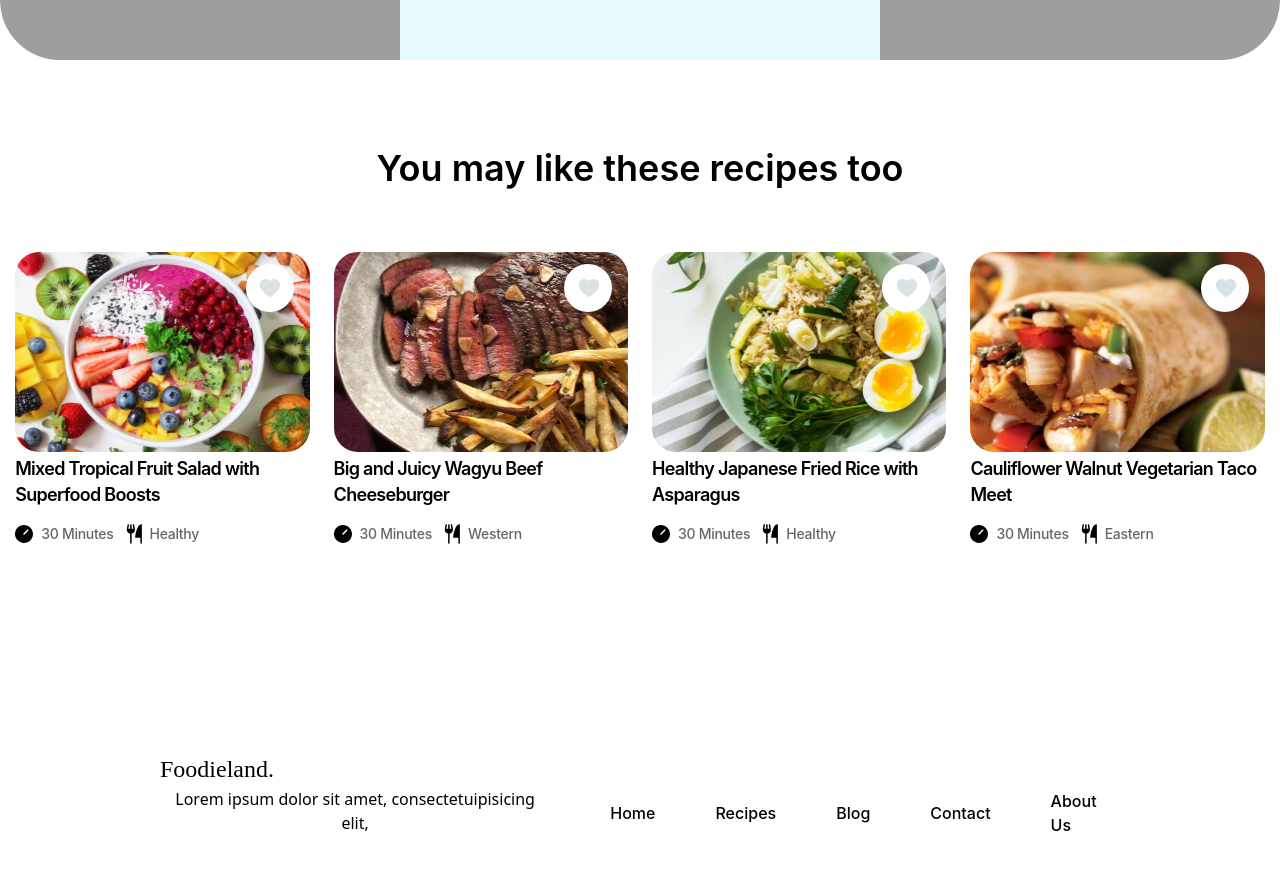
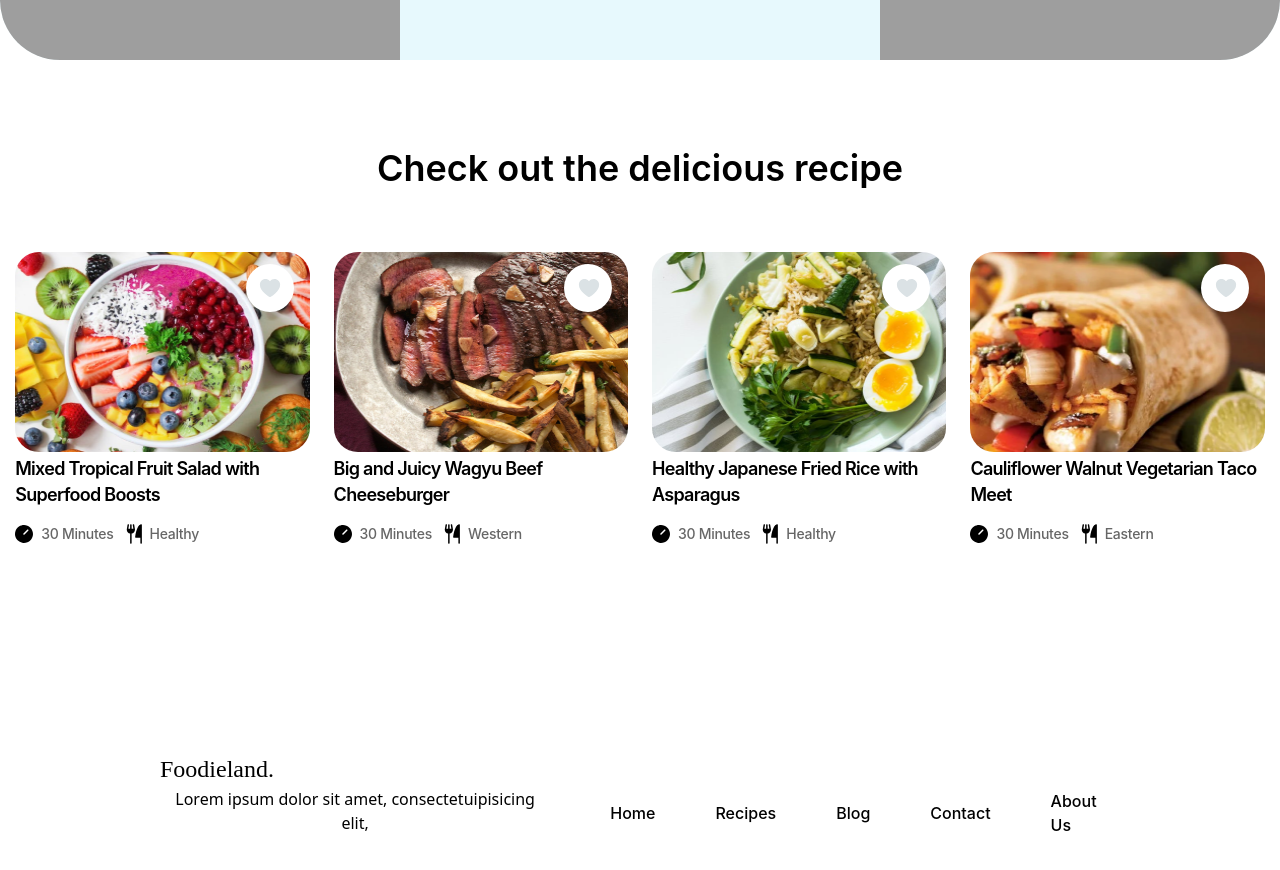
Before and after one commit to foodieland-project/foodieland-frontend, a React (Create React App) app: page /aboutUs in a window 1280 px wide. Shown: the part 1762-2632 px from the top of the page. Built offline with nearby package versions, Linux system fonts and the light colour scheme.

Commit message:
dynamic done

```diff
--- a/src/components/BasicComponents/recommendedRecipes/index.jsx
+++ b/src/components/BasicComponents/recommendedRecipes/index.jsx
@@ -1,5 +1,5 @@
 import MoreRecipeCard from "../moreRecipe/components/moreRecipeCard";
-function RecommendedRecipes() {
+function RecommendedRecipes({ title, length }) {
   const recommendedRecipesData = [
     {
       category: "product",
@@ -41,12 +41,10 @@ function RecommendedRecipes() {
   return (
     <section className="container font-inter flex flex-col py-2  mx-auto my-10 md:my-20">
       <div className="text-center mb-16">
-        <h2 className="font-semibold text-3xl sm:text-4xl">
-          You may like these recipes too
-        </h2>
+        <h2 className="font-semibold text-3xl sm:text-4xl">{title}</h2>
       </div>
       <div className="flex gap-6 justify-center items-center w-full flex-wrap">
-        {recommendedRecipesData.slice(0, 4).map((data) => (
+        {recommendedRecipesData.slice(0, length).map((data) => (
           <MoreRecipeCard key={data.id} recipeData={data} />
         ))}
       </div>
--- a/src/components/Pages/Recipes/index.jsx
+++ b/src/components/Pages/Recipes/index.jsx
@@ -12,7 +12,10 @@ const Recipes = () => {
       <Ingredients />
       <Directions />
       <SubscribeCard />
-      <RecommendedRecipes />
+      <RecommendedRecipes
+        title={"You may like these recipes too "}
+        length={4}
+      />
     </div>
   );
 };
--- a/src/components/Pages/aboutUs/index.jsx
+++ b/src/components/Pages/aboutUs/index.jsx
@@ -13,7 +13,7 @@ const Post = () => {
       <AboutUsInfo />
       <Chefs />
       <SubscribeCard />
-      <RecommendedRecipes />
+      <RecommendedRecipes title={"Check out the delicious recipe"} length={4} />
     </>
   );
 };
```
